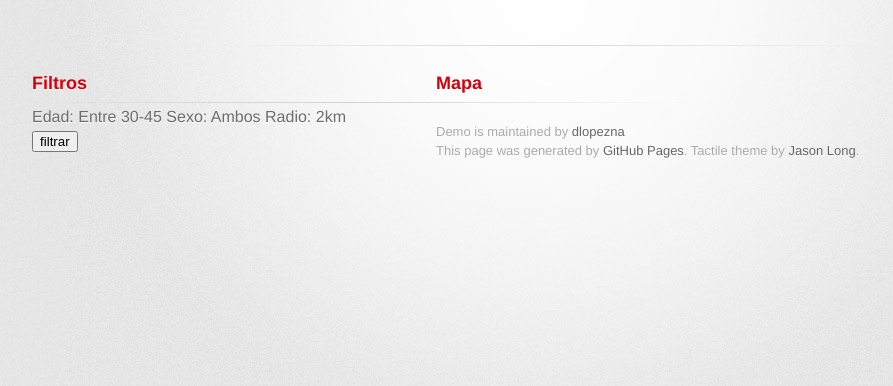
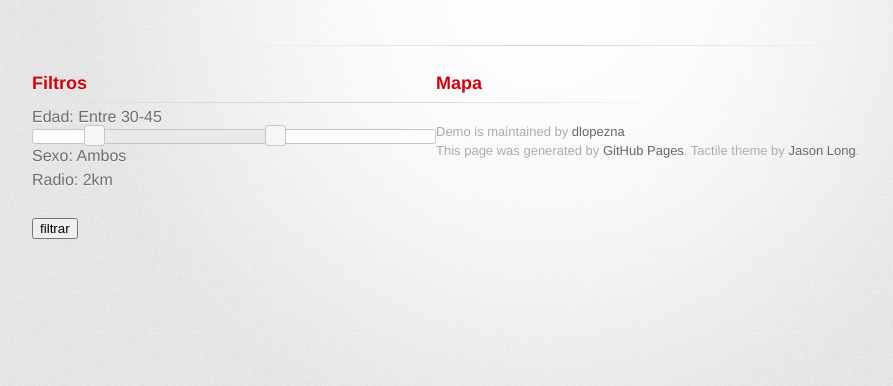
Before and after one commit to dlopezna/demo, a plain HTML site: page index.html in a window 1280 px wide. Shown: the part 128-514 px from the top of the page, without its empty margins (96-989 px from the left). Drawn offline with nearby package versions, Linux system fonts and the light colour scheme; some packages are replaced by stand-ins of ours; a web font is replaced by a local one.

Commit message:
Added slider for age

```diff
--- a/index.html
+++ b/index.html
@@ -7,6 +7,26 @@
     <link rel="stylesheet" type="text/css" href="stylesheets/stylesheet.css" media="screen" />
     <link rel="stylesheet" type="text/css" href="stylesheets/pygment_trac.css" media="screen" />
     <link rel="stylesheet" type="text/css" href="stylesheets/print.css" media="print" />
+    <link rel="stylesheet" type="text/css" href="//code.jquery.com/ui/1.10.3/themes/smoothness/jquery-ui.css" media="screen"/>
+
+    <script type="text/javascript" src="//code.jquery.com/jquery-1.9.1.js"></script>
+    <script type="text/javascript" src="//code.jquery.com/ui/1.10.3/jquery-ui.js"></script>
+     <script type="text/javascript">
+    $(function() {
+    $( "#slider-range" ).slider({
+      range: true,
+      min: 0,
+      max: 500,
+      values: [ 75, 300 ],
+      slide: function( event, ui ) {
+        $( "#amount" ).val( "$" + ui.values[ 0 ] + " - $" + ui.values[ 1 ] );
+      }
+    });
+    $( "#amount" ).val( "$" + $( "#slider-range" ).slider( "values", 0 ) +
+      " - $" + $( "#slider-range" ).slider( "values", 1 ) );
+  });
+  </script>
+
     <!--[if lt IE 9]>
     <script src="//html5shiv.googlecode.com/svn/trunk/html5.js"></script>
     <![endif]-->
@@ -47,9 +67,10 @@
         <section id="main_content">
         <div id="left_content">
           <h3>Filtros</h3>
-          Edad: Entre 30-45
-          Sexo: Ambos
-          Radio: 2km
+          Edad: Entre 30-45<br/>
+          <div id="slider-range"></div>
+          Sexo: Ambos<br/>
+          Radio: 2km<br/>
           <br/>
           <input type="submit" value="filtrar"/>
         </div>
```
